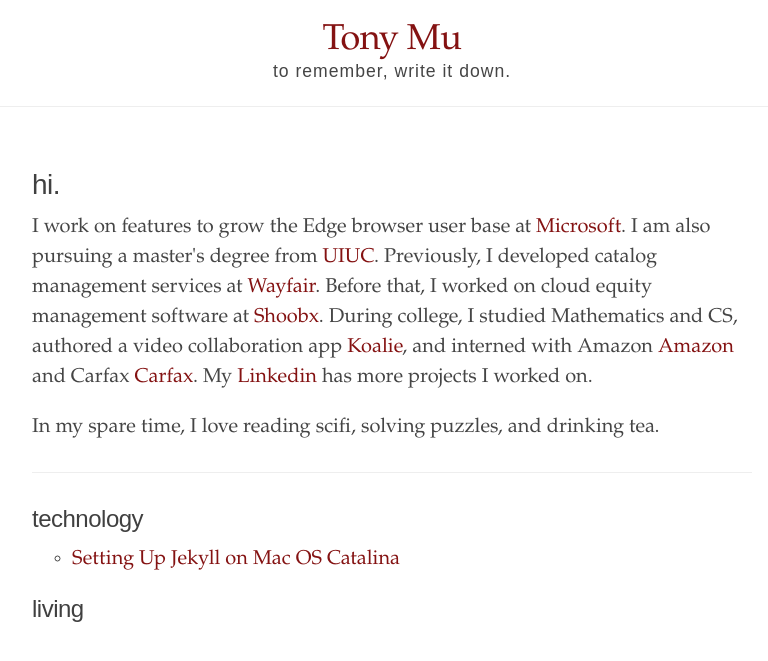
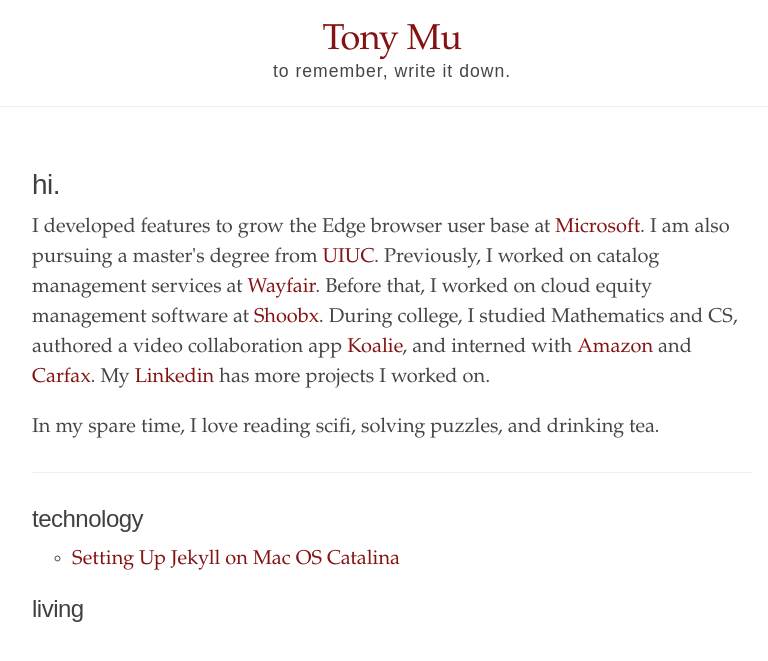
Before and after one commit to tonymuu/tonymuu.github.io, a Jekyll site: the page built from index.html, in a window 1280 px wide. Shown: the top 661 px of the page, without its empty margins (248-1016 px from the left). Built offline with Jekyll 4.4.1, drawn with Linux system fonts in a browser that asks for light colours.

Commit message:
remove duplicate wordings

```diff
--- a/index.html
+++ b/index.html
@@ -6,7 +6,7 @@
   <h1>hi.</h1>
 
 <p>
-  I work on features to grow the Edge browser user base at <a href="https://www.microsoft.com/en-us/about/" target="_blank">Microsoft</a>. I am also pursuing a master's degree from <a href="https://cs.illinois.edu/academics/graduate/professional-mcs/online-master-computer-science" target="_blank">UIUC</a>. Previously, I developed catalog management services at <a href="https://www.aboutwayfair.com/" target="_blank">Wayfair</a>. Before that, I worked on cloud equity management software at <a href="https://www.shoobx.com/about/our-company/" target="_blank">Shoobx</a>. During college, I studied Mathematics and CS, authored a video collaboration app <a href="https://apps.apple.com/us/app/koalie/id1479634971" target="_blank">Koalie</a>, and interned with Amazon <a href="https://www.aboutamazon.com/" target="_blank">Amazon</a> and Carfax <a href="https://www.carfax.com/company/about" target="_blank">Carfax</a>. My <a href="https://www.linkedin.com/in/tonymu/" target="_blank">Linkedin</a> has more projects I worked on.
+  I developed features to grow the Edge browser user base at <a href="https://www.microsoft.com/en-us/about/" target="_blank">Microsoft</a>. I am also pursuing a master's degree from <a href="https://cs.illinois.edu/academics/graduate/professional-mcs/online-master-computer-science" target="_blank">UIUC</a>. Previously, I worked on catalog management services at <a href="https://www.aboutwayfair.com/" target="_blank">Wayfair</a>. Before that, I worked on cloud equity management software at <a href="https://www.shoobx.com/about/our-company/" target="_blank">Shoobx</a>. During college, I studied Mathematics and CS, authored a video collaboration app <a href="https://apps.apple.com/us/app/koalie/id1479634971" target="_blank">Koalie</a>, and interned with <a href="https://www.aboutamazon.com/" target="_blank">Amazon</a> and <a href="https://www.carfax.com/company/about" target="_blank">Carfax</a>. My <a href="https://www.linkedin.com/in/tonymu/" target="_blank">Linkedin</a> has more projects I worked on.
 </p>
 <p>
   In my spare time, I love reading scifi, solving puzzles, and drinking tea.
```
